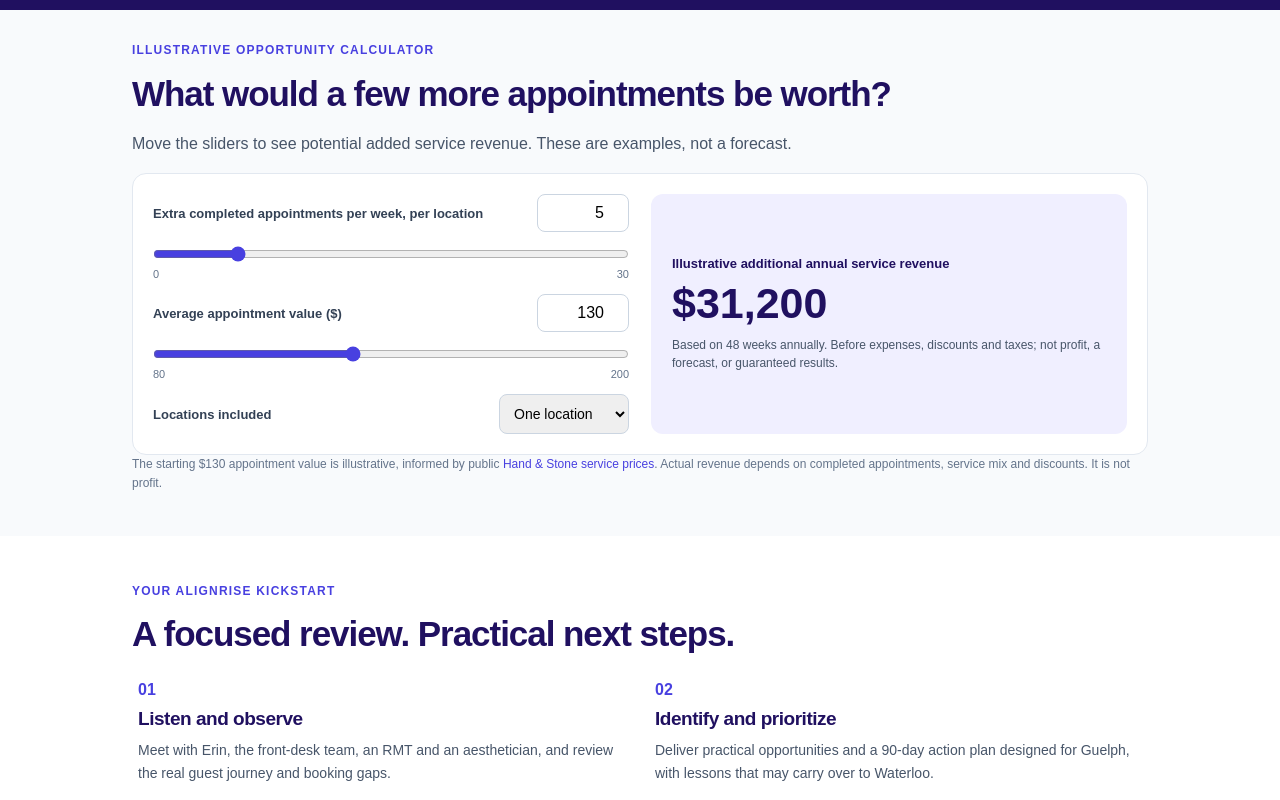
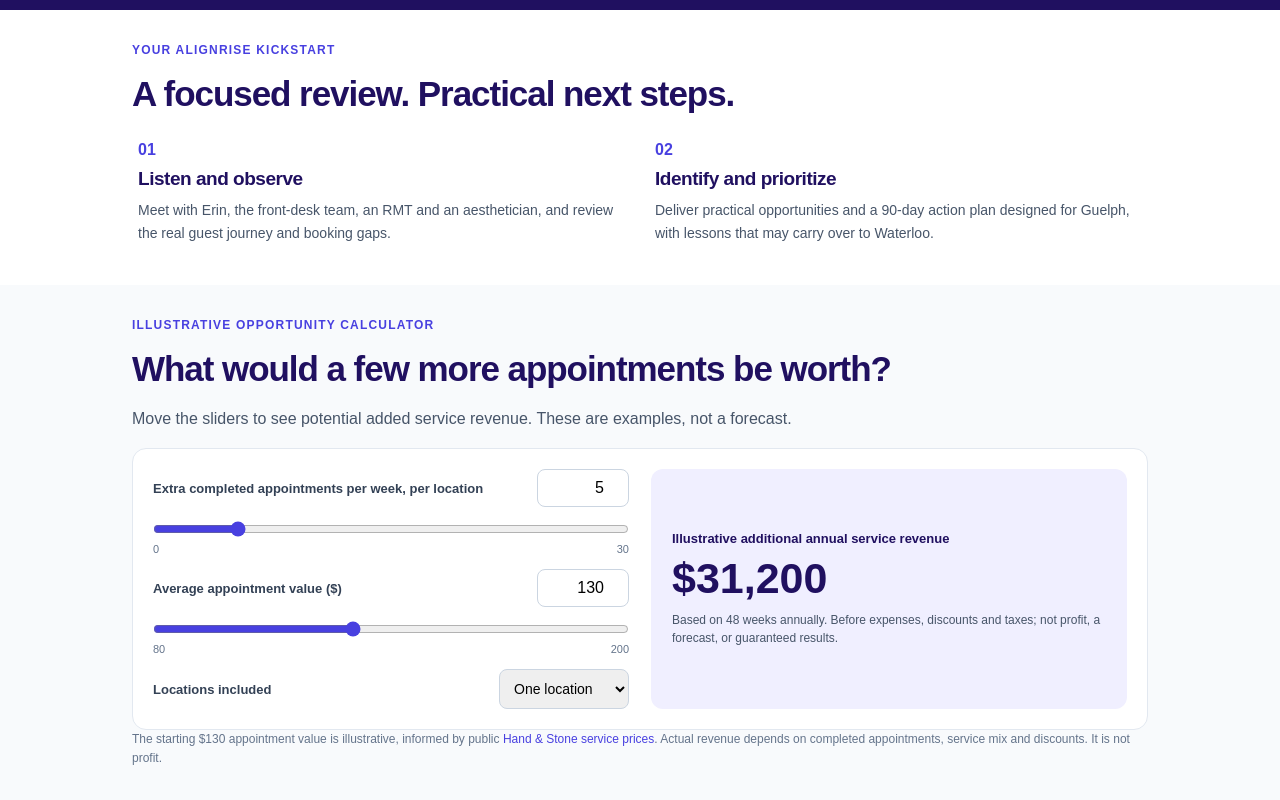
Before and after one commit to brent-prog/alignrise-site, a Next.js app: page /p/hand-stone-guelph-waterloo in a window 1280 px wide. Shown: the part 1120-1920 px from the top of the page. Built offline with nearby package versions, Linux system fonts and the light colour scheme.

Commit message:
Fix duplicate proposal anchor and align reading order with CTA

```diff
--- a/src/components/prospect/ProspectExperience.tsx
+++ b/src/components/prospect/ProspectExperience.tsx
@@ -39,7 +39,7 @@ export default function ProspectExperience({ page }: { page: ProspectPageData })
         <h1 style={{ fontSize: "clamp(36px,5.3vw,59px)", maxWidth: 860, lineHeight: 1.08, letterSpacing: "-.045em", margin: "18px 0", color: "#201060" }}>{page.title}</h1>
         <p style={{ ...style.body, maxWidth: 870, fontSize: 18 }}><strong style={{ color: "#111827" }}>{page.greeting}</strong> {page.intro}</p>
         <div style={{ display: "flex", flexWrap: "wrap", alignItems: "center", gap: 16, marginTop: 22 }}>
-          <a href="#proposal" style={btn}>See your KickStart</a><a href="#opportunity" style={{ color: "#4840e0", fontWeight: 700 }}>Calculate the opportunity ↓</a>
+          <a href="#assessment" style={btn}>See your KickStart</a><a href="#opportunity" style={{ color: "#4840e0", fontWeight: 700 }}>Calculate the opportunity ↓</a>
         </div>
       </div>
     </section>
@@ -56,19 +56,19 @@ export default function ProspectExperience({ page }: { page: ProspectPageData })
         {page.opportunities.map((o, i) => <article key={i} style={{ background: "#fff", borderRadius: 11, padding: 20 }}><span style={{ color: "#4840e0", fontWeight: 800, fontSize: 12 }}>0{i + 1}</span><h3 style={{ color: "#201060", margin: "9px 0", fontSize: 18 }}>{o.title}</h3><p style={{ ...style.body, fontSize: 14, margin: 0 }}>{o.detail}</p></article>)}
       </div>
     </div></section>
+    <section id="assessment" style={{ background: "#fff", padding: "30px 0", scrollMarginTop: 20 }}><div style={style.wrap}>
+      <p style={{ color: "#4840e0", fontWeight: 800, letterSpacing: ".1em", fontSize: 12 }}>YOUR ALIGNRISE KICKSTART</p>
+      <h2 style={style.h2}>A focused review. Practical next steps.</h2>
+      <div style={{ display: "grid", gridTemplateColumns: "repeat(auto-fit,minmax(230px,1fr))", gap: 18 }}>
+        {page.process.map((p, i) => <article key={i} style={{ padding: "10px 6px" }}><div style={{ fontWeight: 800, color: "#4840e0" }}>0{i + 1}</div><h3 style={{ color: "#201060", fontSize: 19, margin: "9px 0" }}>{p.heading}</h3><p style={{ ...style.body, fontSize: 14, margin: 0 }}>{p.detail}</p></article>)}
+      </div>
+    </div></section>
     <section id="calculator" style={{ padding: "30px 0" }}><div style={style.wrap}>
       <p style={{ color: "#4840e0", fontWeight: 800, letterSpacing: ".1em", fontSize: 12 }}>ILLUSTRATIVE OPPORTUNITY CALCULATOR</p>
       <h2 style={style.h2}>What would a few more appointments be worth?</h2>
       <p style={{ ...style.body, maxWidth: 810 }}>Move the sliders to see potential added service revenue. These are examples, not a forecast.</p>
       <ScenarioCalculator defaultAppointments={5} defaultValue={130} weeks={48}/>
       <p style={{ fontSize: 12, lineHeight: 1.6, color: "#64748b" }}>The starting $130 appointment value is illustrative, informed by public <a href="https://handandstone.ca/spa-menu/theboardwalk/" target="_blank" rel="noopener noreferrer" style={{ color: "#4840e0" }}>Hand & Stone service prices</a>. Actual revenue depends on completed appointments, service mix and discounts. It is not profit.</p>
-    </div></section>
-    <section id="proposal" style={{ background: "#fff", padding: "45px 0", scrollMarginTop: 20 }}><div style={style.wrap}>
-      <p style={{ color: "#4840e0", fontWeight: 800, letterSpacing: ".1em", fontSize: 12 }}>YOUR ALIGNRISE KICKSTART</p>
-      <h2 style={style.h2}>A focused review. Practical next steps.</h2>
-      <div style={{ display: "grid", gridTemplateColumns: "repeat(auto-fit,minmax(230px,1fr))", gap: 18 }}>
-        {page.process.map((p, i) => <article key={i} style={{ padding: "10px 6px" }}><div style={{ fontWeight: 800, color: "#4840e0" }}>0{i + 1}</div><h3 style={{ color: "#201060", fontSize: 19, margin: "9px 0" }}>{p.heading}</h3><p style={{ ...style.body, fontSize: 14, margin: 0 }}>{p.detail}</p></article>)}
-      </div>
     </div></section>
     {page.extraSections?.map(section => <section key={section.id} id={section.id} style={{padding:"28px 0", background:"#fff"}}><div style={style.wrap}><h2 style={style.h2}>{section.title}</h2>{section.paragraphs.map((p,i)=><p style={style.body} key={i}>{p}</p>)}</div></section>)}
     <section id="proposal" style={{ padding: "30px 0" }}><div style={style.wrap}>
```
